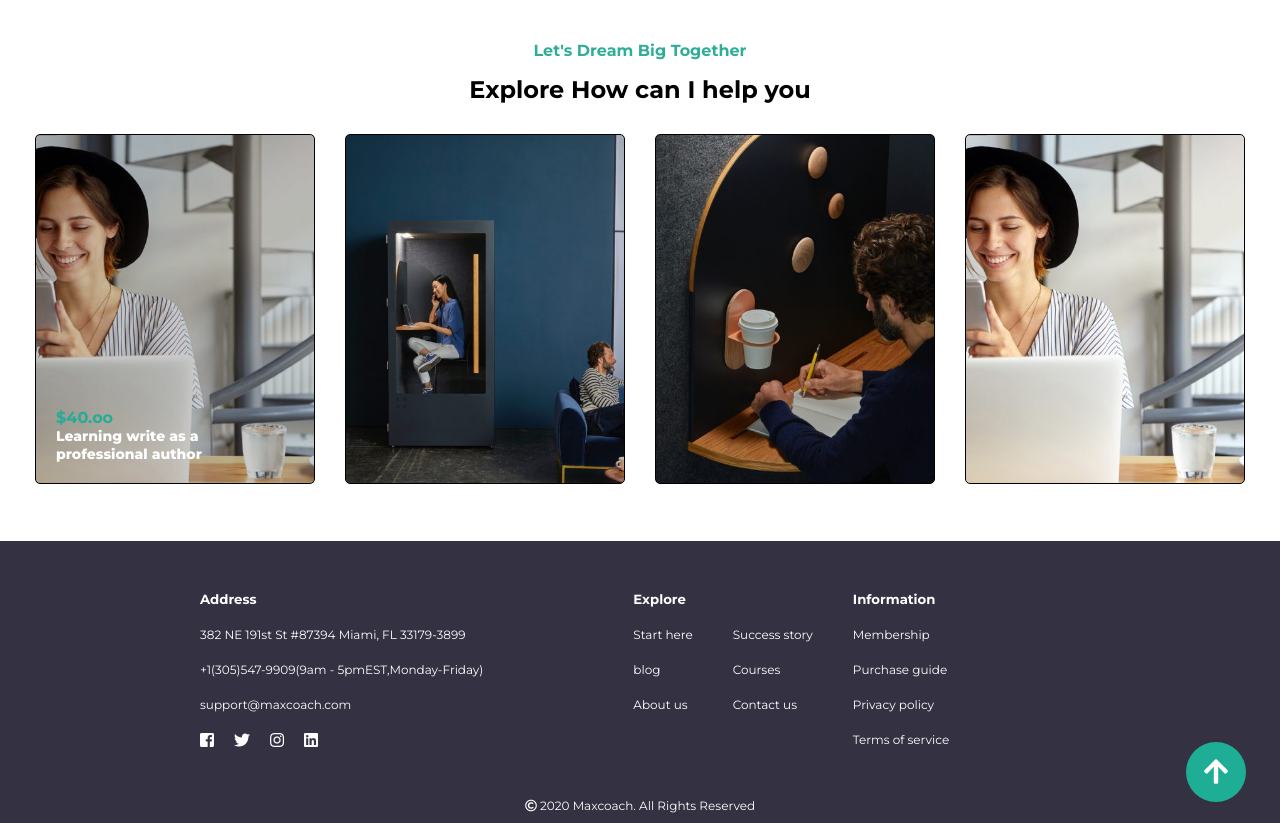
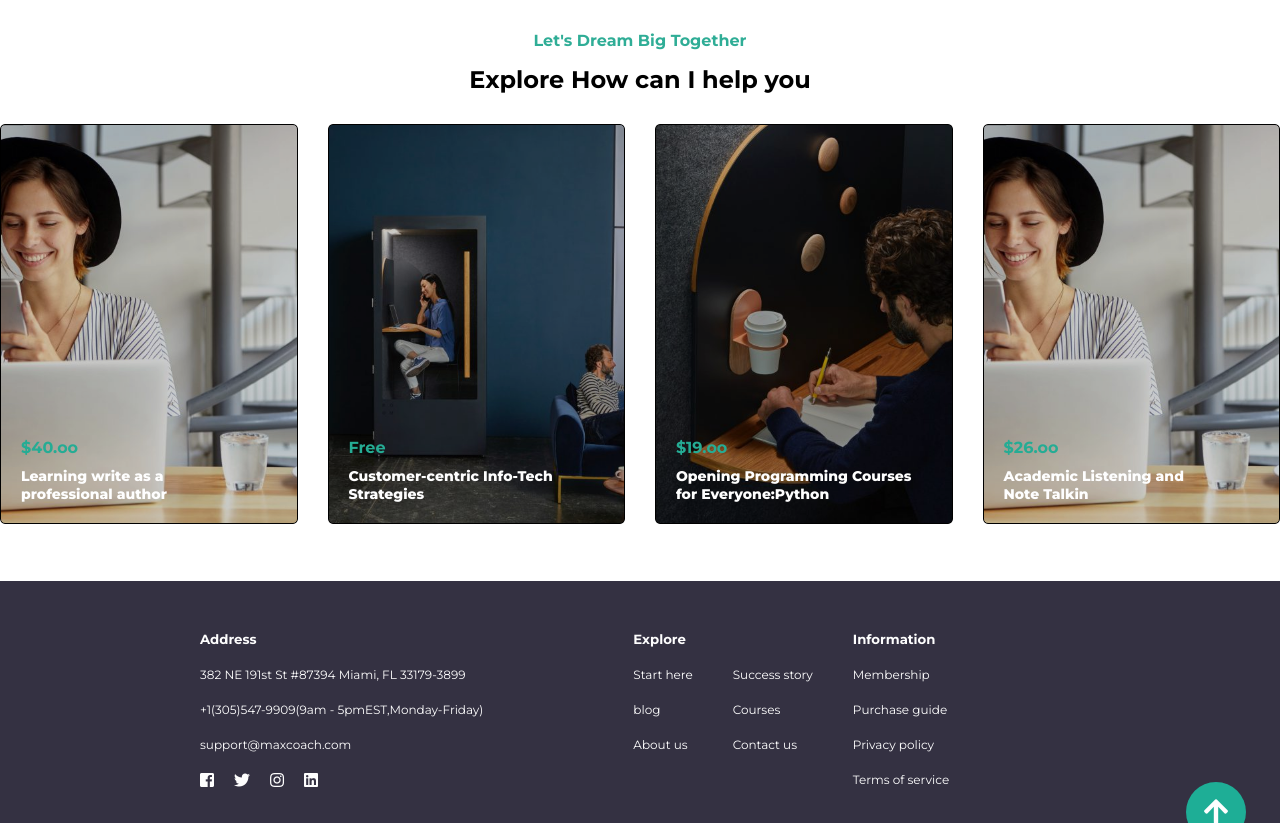
Before and after one commit to enricopic85/proj-html-vuejs, a Vue app: page / in a window 1280 px wide. Shown: the part 1820-2643 px from the top of the page. Built offline with nearby package versions, Linux system fonts and the light colour scheme.

Commit message:
created component card price

```diff
--- a/src/App.vue
+++ b/src/App.vue
@@ -108,7 +108,8 @@ export default {
           link3:'Privacy policy',
           link4:'Terms of service'
         },
-      ]
+      ],
+
     }
   },
 
--- /dev/null
+++ b/src/components/CardPrice1.vue
@@ -0,0 +1,34 @@
+<template>
+    <div class="card-price1">
+        <div class="price-overlay"></div>
+            <div class="price">
+                <h4 >$40.oo</h4>
+                <p>Learning write as a </p>
+                <p>professional author</p>
+            </div>
+            <div class="hover">
+                <div class="lessons">
+                <i class="far fa-file-alt"></i>
+                <span>20 lessons</span>
+                <i class="far fa-user"></i>
+                <span>50 Students</span>
+            </div>
+            <div class="description-course">
+                <p>The purpose of this course is to provide the</p>
+                <p>advanced writing techniques commonly used </p>
+                <p>for inspiring readera and ...</p>
+            </div>
+        </div>
+    </div>
+</template>
+
+<script>
+export default {
+
+}
+</script>
+
+<style lang="scss" scoped>
+@import '@/../style/variables.scss';
+@import '@/../style/cardPrice.scss';
+</style>
--- /dev/null
+++ b/src/components/CardPrice2.vue
@@ -0,0 +1,34 @@
+<template>
+    <div class="card-price2">
+        <div class="price-overlay"></div>
+        <div class="price">
+            <h4 >Free</h4>
+            <p>Customer-centric Info-Tech</p>
+            <p>Strategies</p>
+        </div>
+        <div class="hover">
+            <div class="lessons">
+                <i class="far fa-file-alt"></i>
+                <span>20 lessons</span>
+                <i class="far fa-user"></i>
+                <span>50 Students</span>
+            </div>
+            <div class="description-course">
+                <p>The purpose of this course is to provide the</p>
+                <p>advanced writing techniques commonly used </p>
+                <p>for inspiring readera and ...</p>
+            </div>
+        </div>
+    </div>
+</template>
+
+<script>
+export default {
+
+}
+</script>
+
+<style lang="scss" scoped>
+@import '@/../style/variables.scss';
+@import '@/../style/cardPrice.scss';
+</style>
--- /dev/null
+++ b/src/components/CardPrice3.vue
@@ -0,0 +1,34 @@
+<template>
+<div class="card-price3">
+    <div class="price-overlay"></div>
+    <div class="price">
+        <h4 >$19.oo</h4>
+        <p>Opening Programming Courses</p>
+        <p>for Everyone:Python</p>
+    </div>
+    <div class="hover">
+        <div class="lessons">
+            <i class="far fa-file-alt"></i>
+            <span>20 lessons</span>
+            <i class="far fa-user"></i>
+            <span>50 Students</span>
+        </div>
+        <div class="description-course">
+            <p>The purpose of this course is to provide the</p>
+            <p>advanced writing techniques commonly used </p>
+            <p>for inspiring readera and ...</p>
+        </div>
+    </div>
+</div>
+</template>
+
+<script>
+export default {
+
+}
+</script>
+
+<style lang="scss" scoped>
+@import '@/../style/variables.scss';
+@import '@/../style/cardPrice.scss';
+</style>
--- /dev/null
+++ b/src/components/CardPrice4.vue
@@ -0,0 +1,34 @@
+<template>
+    <div class="card-price4">
+        <div class="price-overlay"></div>
+        <div class="price">
+            <h4 >$26.oo</h4>
+            <p>Academic Listening and</p>
+            <p>Note Talkin</p>
+        </div>
+        <div class="hover">
+            <div class="lessons">
+                <i class="far fa-file-alt"></i>
+                <span>20 lessons</span>
+                <i class="far fa-user"></i>
+                <span>50 Students</span>
+            </div>
+            <div class="description-course">
+                <p>The purpose of this course is to provide the</p>
+                <p>advanced writing techniques commonly used </p>
+                <p>for inspiring readera and ...</p>
+            </div>
+        </div>
+    </div>
+</template>
+
+<script>
+export default {
+
+}
+</script>
+
+<style lang="scss" scoped>
+@import '@/../style/variables.scss';
+@import '@/../style/cardPrice.scss';
+</style>
--- a/src/components/PriceServices.vue
+++ b/src/components/PriceServices.vue
@@ -3,85 +3,37 @@
         <text-big-dream/>
         <help-you/>
         <div class="container-price">
-            <div class="card-price1">
-                <div class="price-overlay"></div>
-                <div class="price">
-                    <h4>$40.oo</h4>
-                    <p>Learning write as a </p>
-                    <p>professional author</p>
-                </div>
-            </div>
-            <div class="card-price2"></div>
-            <div class="card-price3"></div>
-            <div class="card-price4"></div>
+            <card-price-1/>
+            <card-price-2/>
+            <card-price-3/>
+            <card-price-4/>
         </div>
     </div>
 </template>
 
 <script>
+import CardPrice1 from './CardPrice1.vue'
+import CardPrice2 from './CardPrice2.vue'
+import CardPrice3 from './CardPrice3.vue'
+import CardPrice4 from './CardPrice4.vue'
 import HelpYou from './HelpYou.vue'
 import TextBigDream from './TextBigDream.vue'
 export default {
-    components:{TextBigDream, HelpYou}
+    components:{TextBigDream, HelpYou,CardPrice1, CardPrice2,CardPrice3,CardPrice4}
 }
 </script>
 
-<style lang=
-"scss" scoped>
+<style lang="scss" scoped>
 @import '@/../style/variables.scss';
+@import '@/../style/cardPrice.scss';
     .price-services{
         width: 100%;
-        height: 550px;
+        height: 600px;
        .container-price{
            display: flex;
            padding-top: 30px;
            justify-content: center;
            gap: 30px;
-           .card-price1,.card-price2,.card-price3,.card-price4{
-               width: 280px;
-               height: 350px;
-               border: 1px solid black;
-               border-radius: 5px;
-               background-size: cover;
-               display: flex;
-               flex-direction: column;
-               justify-content: flex-end;
-               position: relative;
-               .price-overlay{
-                   position: absolute;
-                   top: 0;
-                   left: 0;
-                   background: black;
-                   opacity: 0.2;
-                   z-index: 1;
-                   width: 100%;
-                   height: 100%;
-               }
-               .price{
-                   padding-left: 20px;
-                   padding-bottom: 20px;
-                   position: absolute;
-                   z-index: 2;
-                   h4{
-                       color: $jungle-green-v;
-                   }
-                   p{
-                       font-size: 14px;
-                       color: $white;
-                       font-weight: 800;
-                   }
-               }
-           }
-           .card-price1,.card-price4{
-               background-image: url('/img/stock-full-hd-03-443x600.jpg');
-            }
-           .card-price2{
-               background-image: url('/img/stock-full-hd-04-443x600.jpg');
-           }
-           .card-price3{
-               background-image: url('/img/stock-full-hd-06-443x600.jpg');
-           }
-
-       }
+        }
     }
 </style>
--- /dev/null
+++ b/style/cardPrice.scss
@@ -0,0 +1,76 @@
+.card-price1,.card-price2,.card-price3,.card-price4{
+    width: 300px;
+    height: 400px;
+    border: 1px solid black;
+    border-radius: 5px;
+    background-size: cover;
+    display: flex;
+    flex-direction: column;
+    justify-content: flex-end;
+    position: relative;
+     padding-left: 20px;
+     padding-bottom: 20px;
+     &:hover{
+         .hover{
+             display: block;
+         }
+         .price{
+             top: 203px;
+         }
+     }
+    .price-overlay{
+        position: absolute;
+        top: 0;
+        left: 0;
+        background: black;
+        opacity: 0.2;
+        z-index: 1;
+        width: 100%;
+        height: 100%;
+    }
+    .price{
+        position: absolute;
+        z-index: 2;
+        h4{
+            color: $jungle-green-v;
+            padding-bottom: 10px;
+        }
+        p{
+            font-size: 14px;
+            color: $white;
+            font-weight: 800;
+        }
+    }
+    .hover{
+        display: none;
+        z-index: 2;
+        .lessons{
+        padding-top: 10px;
+        color: $white;
+        font-weight: 600;
+        padding-bottom: 20px;
+    }
+    i{
+        padding-right: 10px;
+    }
+    span{
+        padding-right: 25px;
+        font-size: 14px;
+    }
+    .description-course{
+        color: white;
+        font-weight: 600;
+        font-size: 12px;
+    }
+    }
+
+}
+.card-price1,.card-price4{
+    background-image: url('/img/stock-full-hd-03-443x600.jpg');
+ }
+.card-price2{
+    background-image: url('/img/stock-full-hd-04-443x600.jpg');
+}
+.card-price3{
+    background-image: url('/img/stock-full-hd-06-443x600.jpg');
+}
--- a/style/main.scss
+++ b/style/main.scss
@@ -26,3 +26,6 @@ body{
 .hg-16{
     height: 16px;
 }
+.pb-15{
+    padding-bottom: 10px;
+}
```
